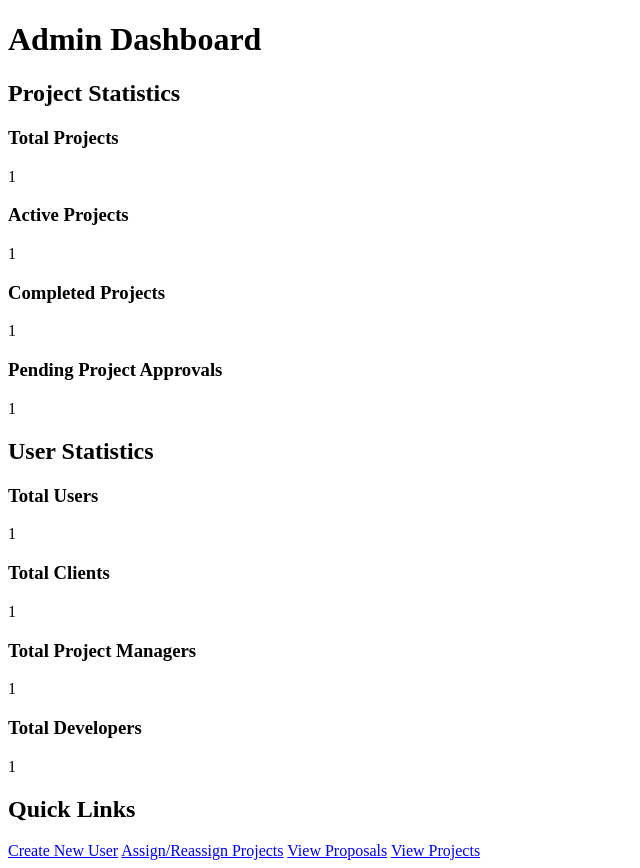
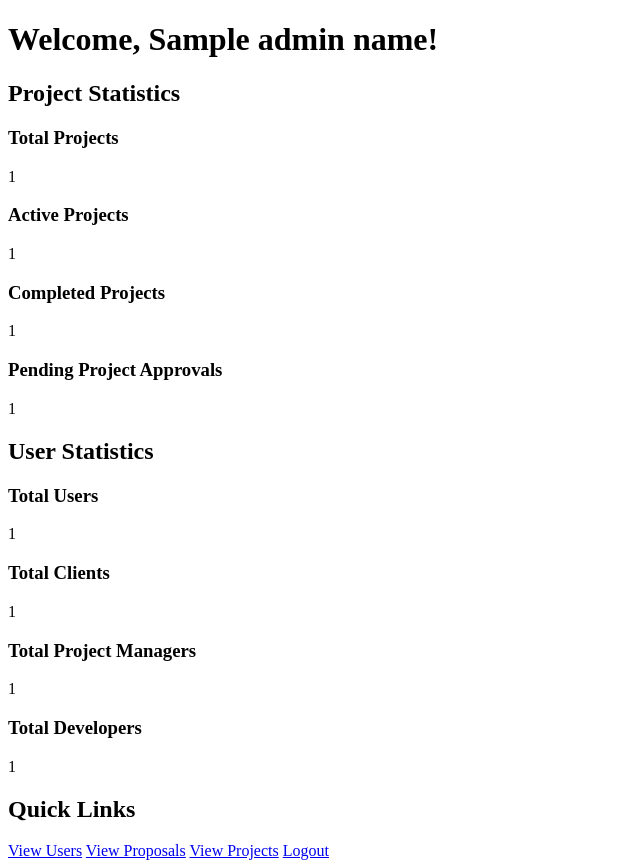
Before and after one commit to assadullaalgalib/TeamSync, a PHP site: template view/admin-dashboard.php in a window 1280 px wide. Shown: the whole page, without its empty margins (0-640 px from the left). Run offline with PHP 8.4, Linux system fonts and the light colour scheme; the template is opened without the code that fills it: most values are stand-ins (such as "Sample title", 1, 10 or a date in 2020).

Commit message:
rename and added admin files

```diff
--- a/view/admin-dashboard.php
+++ b/view/admin-dashboard.php
@@ -6,7 +6,7 @@
 </head>
 <body>
     <header>
-        <h1>Admin Dashboard</h1>
+    <h1>Welcome, <?php echo $adminName; ?>!</h1>
     </header>
 
     <section id="projects">
@@ -45,10 +45,10 @@
 
     <section>
         <h2>Quick Links</h2>
-        <a href="create-user.php">Create New User</a>
-        <a href="assign-projects.php">Assign/Reassign Projects</a>
+        <a href="../controller/admin-user-controller.php?action=show_all">View Users</a>
         <a href="../controller/admin-project-controller.php?action=show_all_proposals">View Proposals</a>
         <a href="../controller/admin-project-controller.php?action=show_all_projects">View Projects</a>
+        <a href="../controller/user-logout-controller.php">Logout</a>
     </section>
 </body>
 </html>
--- a/view/admin-show-all-proposal.php
+++ b/view/admin-proposal-showall.php
@@ -18,17 +18,21 @@
             <th>Description</th>
             <th>Deadline</th>
             <th>Status</th>
+            <th>Actions</th>
         </tr>
     </thead>
     <tbody>
         <?php foreach ($projects as $project) { ?>
         <tr>
             <td><?php echo $project['project_id']; ?></td>
-            <td><a href="../controller/admin-project-controller.php?action=view_proposal&project_id=<?php echo $project['project_id']; ?>"><?php echo $project['name']; ?></a></td>
+            <td><?php echo $project['name']; ?></td>
             <td><?php echo $project['client_name']; ?></td>
             <td><?php echo $project['description']; ?></td>
             <td><?php echo $project['deadline']; ?></td>
             <td><?php echo $project['status']; ?></td>
+            <td>
+                <a href="../controller/admin-project-controller.php?action=view_proposal&project_id=<?php echo $project['project_id']; ?>">View</a>
+            </td>
         </tr>
         <?php } ?>
     </tbody>
--- a/view/admin-view-proposal.php
+++ b/view/admin-proposal-view.php
@@ -30,5 +30,8 @@
     <button type="submit">Assign PM</button>
 </form>
 
+<a href="../controller/admin-project-controller.php?action=show_all_proposals">Back to Proposals</a>
+<a href="../controller/user-dashboard-controller.php">Home</a>
+
 </body>
 </html>
```
Also changed, not shown: view/admin-project-showall.php (renamed from view/admin-show-all-project.php, +5 -4 lines).
